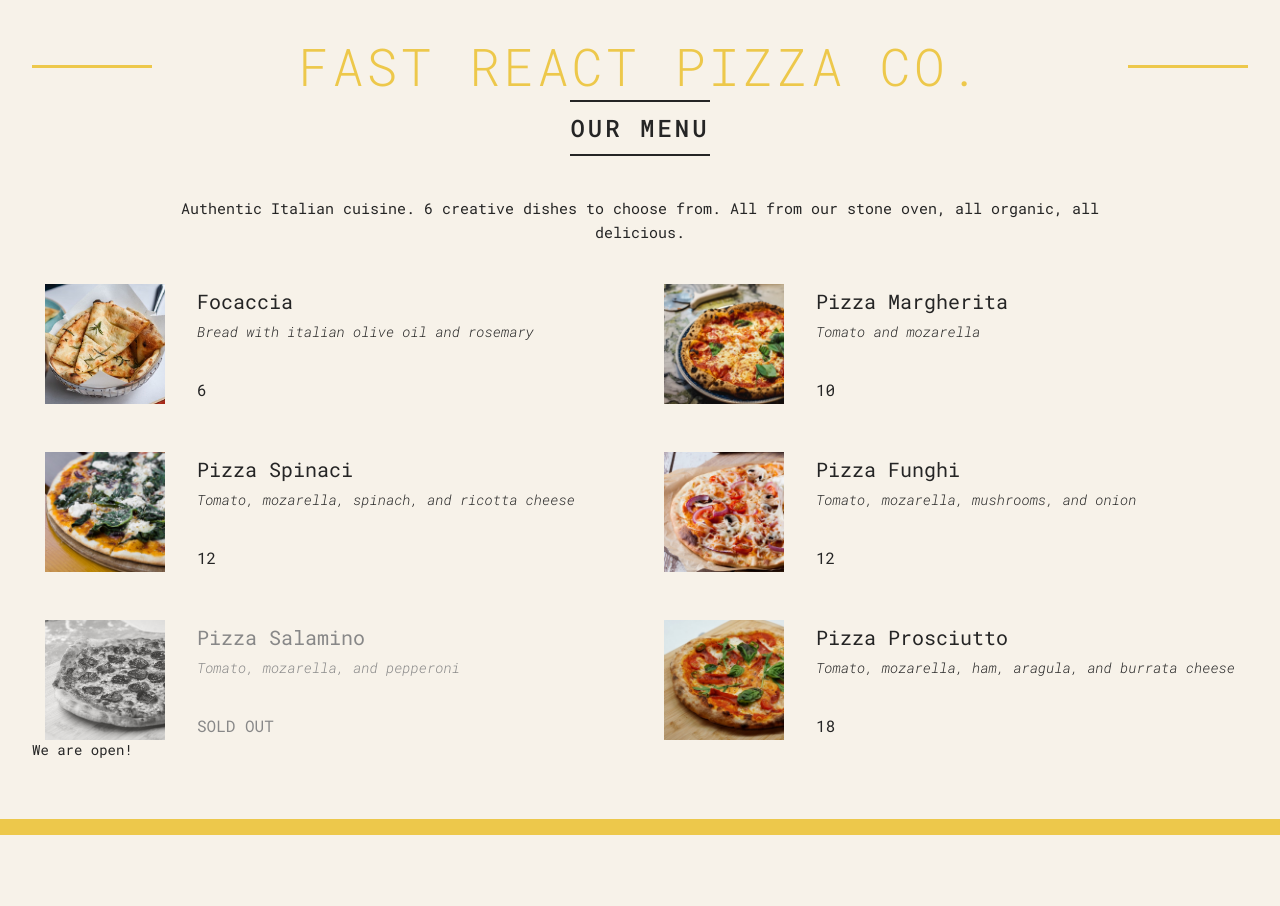
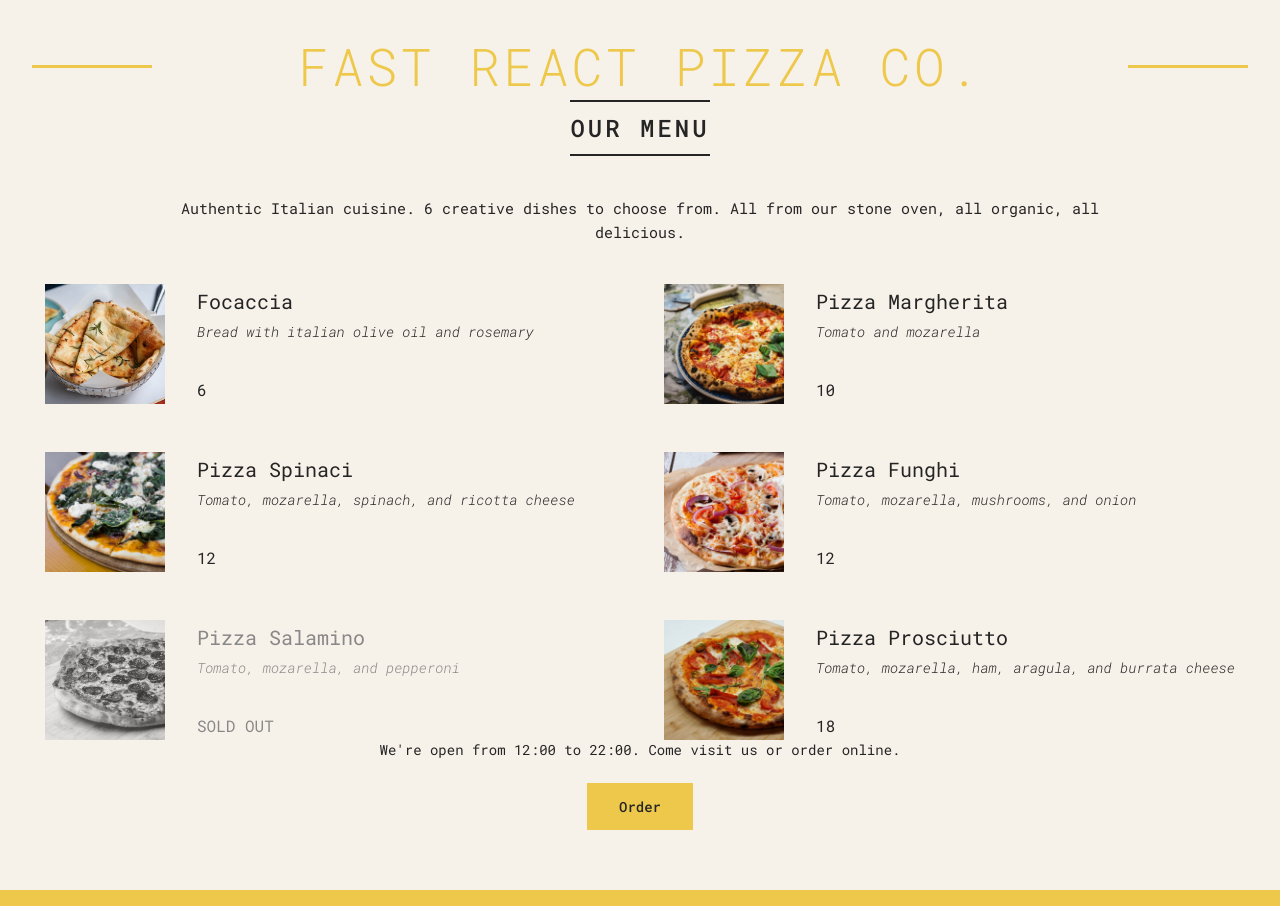
Before and after one commit to MVCorreas/pizza-menu, a React (Create React App) app: page / in a window 1280 px wide. Before the commit the page ends 835 px from the top, so only its background shows below. Built offline with nearby package versions, Linux system fonts and the light colour scheme.

Commit message:
feat: added Order component

```diff
--- a/src/components/Footer.js
+++ b/src/components/Footer.js
@@ -1,19 +1,15 @@
+import Order from "./Order";
+
 export default function Footer() {
   const hour = new Date().getHours();
   const openHour = 12;
   const closeHour = 22;
   const isOpen = hour >= openHour && hour <= closeHour;
-  console.log(isOpen);
-
-  // if (hour >= openHour && hour <= closeHour) alert("We're currently open!");
-  // else alert("Sorry we're closed");
-
-  // if (!isOpen) return <p>CLOSED</p>;
 
   return (
     <footer className="footer">
       {isOpen ? (
-        <p> We are open!</p>
+        <Order closeHour={closeHour} openHour={openHour} />
       ) : (
         <p>
           We're happy to welcome you between {openHour}:00 and {closeHour}:00.
--- /dev/null
+++ b/src/components/Order.js
@@ -0,0 +1,11 @@
+export default function Order({ closeHour, openHour }) {
+  return (
+    <div className="order">
+      <p>
+        We're open from {openHour}:00 to {closeHour}:00. Come visit us or order
+        online.
+      </p>
+      <button className="btn">Order</button>
+    </div>
+  );
+}
```
